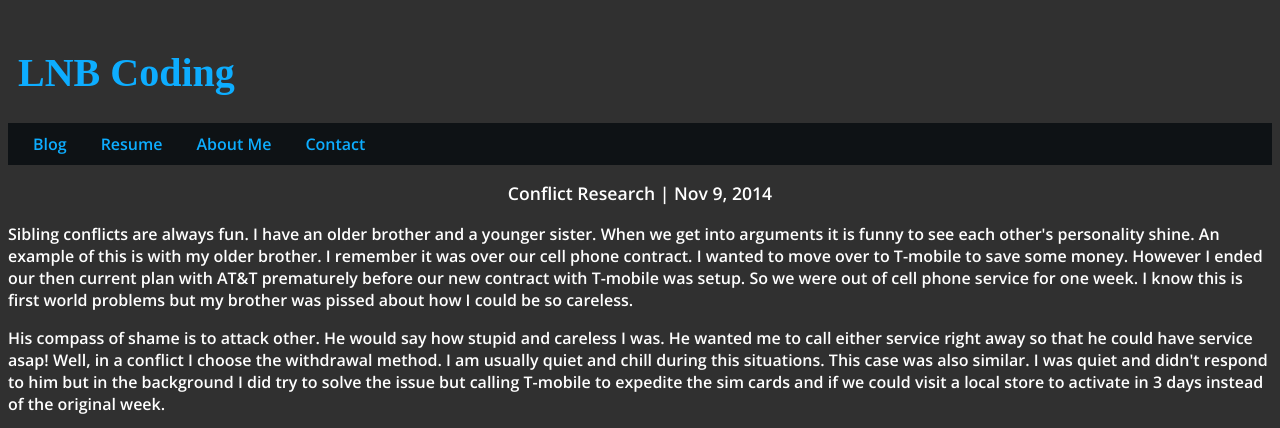
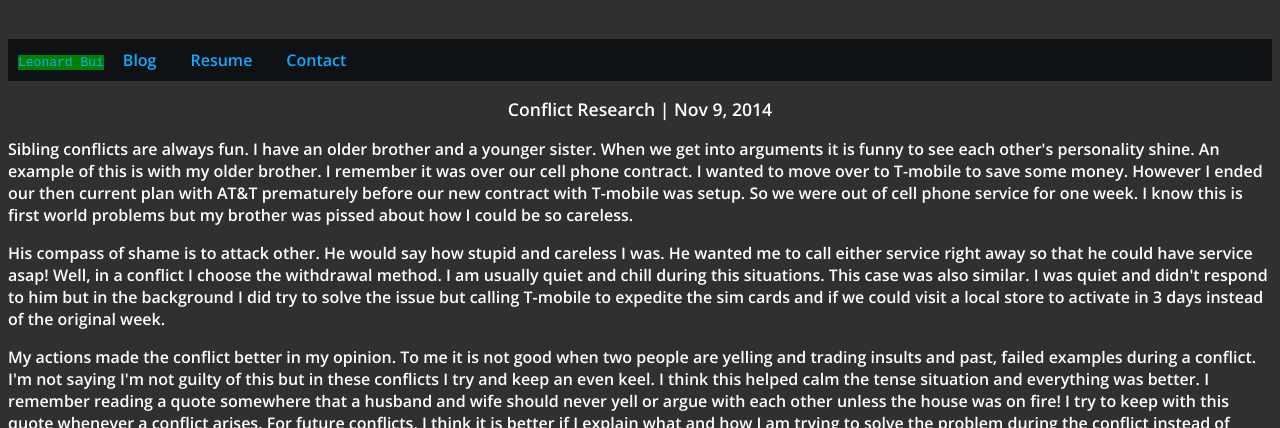
Before and after one commit to lnbcoding/lnbcoding.github.io, a plain HTML site: page blog/c8-conflict.html in a window 1280 px wide. Shown: the top 428 px of the page. Drawn offline with nearby package versions, Linux system fonts and the light colour scheme.

Commit message:
adjust conflict research blog for new header

```diff
--- a/blog/c8-conflict.html
+++ b/blog/c8-conflict.html
@@ -3,21 +3,17 @@
     <head>
         <link href='http://fonts.googleapis.com/css?family=Open+Sans:600' rel='stylesheet' type='text/css'>
         <link href='http://fonts.googleapis.com/css?family=Gloria+Hallelujah|Open+Sans:600' rel='stylesheet' type='text/css'>
-        <title>LNB Coding</title>
+        <title>Leonard Bui | lnbcoding</title>
+        <meta name="viewport" content="width=device-width, initial-scale=1.0">
         <link rel="stylesheet" type="text/css" href="../stylesheets/blog-stylesheet.css">
     </head>
 
     <header>
-        <div class = "title">
-            <a href="../index.html">
-                <h1>LNB Coding</h1>
-            </a>
-        </div>
-        <ul>
-            <li><a href="../blog-index.html">Blog</a></li>
-            <li><a href="../resume.html">Resume</a></li>
-            <li><a href="../aboutme.html">About Me</a></li>
-            <li><a href="../contact.html">Contact</a></li>
+        <ul class="nav-links">
+            <a href="../index.html#resume"><code>Leonard Bui</code></a>
+            <li><a href="../index.html#blog">Blog</a></li>
+            <li><a href="../index.html#resume">Resume</a></li>
+            <li><a href="../index.html#contact">Contact</a></li>
         </ul>
     </header>
 
```
